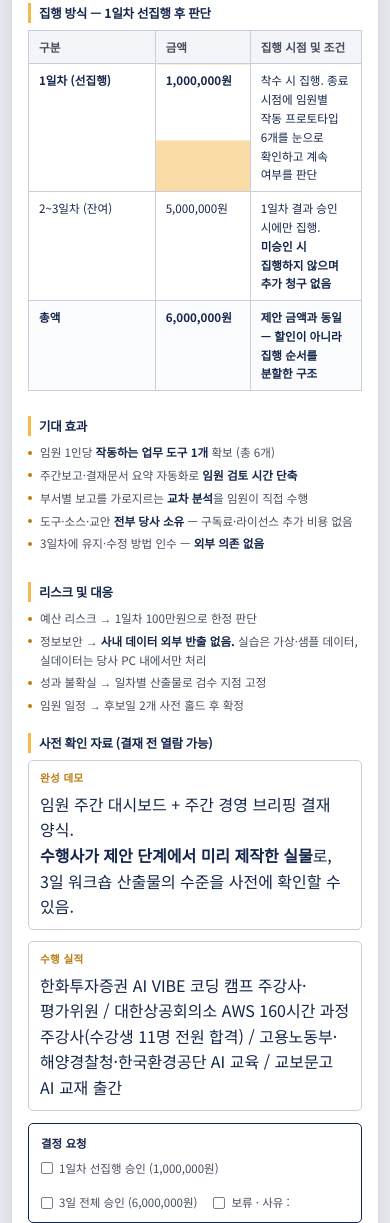
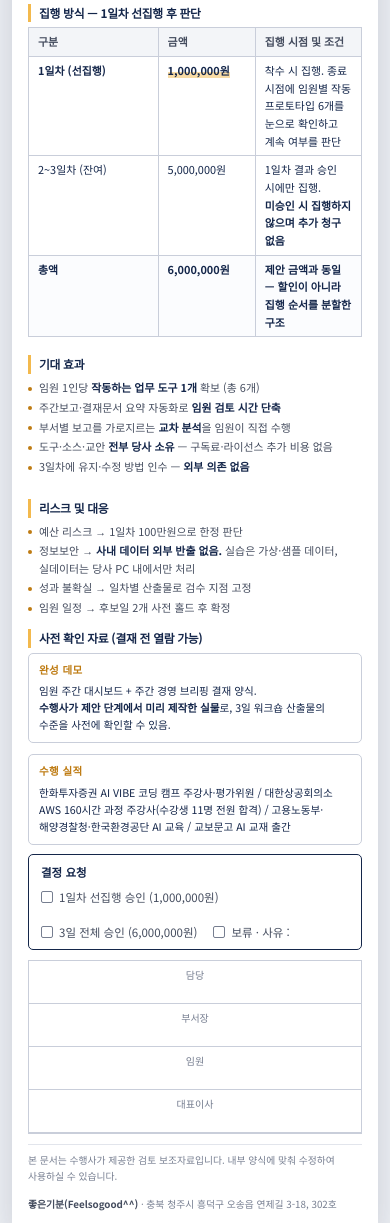
Before and after one commit to philgoose/nobiliaire, a plain HTML site: page approval/index.html in a window 390 px wide. Shown: the part 624-1847 px from the top of the page. Drawn offline with Linux system fonts and the light colour scheme.

Commit message:
품의서 A4 1장 확정 — 인쇄 레이아웃 교정 및 워드마크 추가
- @media (max-width:860px)를 screen 한정으로 변경: 인쇄 시 모바일 1단 레이아웃이 걸려 2장으로 넘어가던 문제 해결
- 폰트·여백 축소로 A4 1장 확정 (Playwright 렌더링으로 페이지 수 검증)
- 금액 하이라이트를 span으로 감싸 셀 전체가 칠해지던 현상 수정
- 네이비 워드마크 추가 (인쇄용)

Co-Authored-By: Claude Opus 5 <noreply@anthropic.com>
Claude-Session: https://claude.ai/code/session_01AvfdUqseNqYfh6VWiS55mh

```diff
--- a/approval/index.html
+++ b/approval/index.html
@@ -27,42 +27,42 @@ body{background:#EDEFF3;font-family:'Noto Sans KR',sans-serif;color:var(--ink);l
   box-shadow:0 6px 30px rgba(20,38,74,.16)}
 .ph{display:flex;align-items:flex-start;justify-content:space-between;gap:14px;
   border-bottom:2.5px solid var(--navy);padding-bottom:9px;margin-bottom:4px}
-.ph h1{font-size:19.5px;font-weight:700;letter-spacing:-.7px;line-height:1.35}
+.ph h1{font-size:18px;font-weight:700;letter-spacing:-.7px;line-height:1.35}
 .ph .meta{text-align:right;font-size:10.5px;color:var(--ink3);line-height:1.6;white-space:nowrap}
 .ph .meta b{display:block;color:var(--navy);font-size:11.5px}
 .sub{font-size:11px;color:var(--ink3);margin-bottom:13px}
 
-table{width:100%;border-collapse:collapse;margin-bottom:11px}
-th,td{border:1px solid var(--line);padding:7px 10px;font-size:11.6px;vertical-align:top;line-height:1.62}
+table{width:100%;border-collapse:collapse;margin-bottom:8px}
+th,td{border:1px solid var(--line);padding:5px 9px;font-size:10.9px;vertical-align:top;line-height:1.62}
 th{background:#F3F5F8;font-weight:700;width:76px;color:var(--ink2);text-align:left;white-space:nowrap}
 td b{color:var(--navy)}
 .hl{background:linear-gradient(transparent 60%,rgba(243,185,77,.5) 60%);font-weight:700}
 
-h2{font-size:12.5px;font-weight:700;margin:14px 0 7px;padding-left:8px;border-left:3px solid var(--gold);letter-spacing:-.3px}
+h2{font-size:11.8px;font-weight:700;margin:10px 0 5px;padding-left:8px;border-left:3px solid var(--gold);letter-spacing:-.3px}
 ul{list-style:none}
-li{font-size:11.6px;color:var(--ink2);padding-left:12px;position:relative;margin-bottom:4px;line-height:1.62}
+li{font-size:10.9px;color:var(--ink2);padding-left:11px;position:relative;margin-bottom:2.5px;line-height:1.58}
 li::before{content:"";position:absolute;left:0;top:7.5px;width:4px;height:4px;border-radius:50%;background:var(--gold2)}
 li b{color:var(--navy)}
 
 .cols{display:grid;grid-template-columns:1fr 1fr;gap:11px}
-.box{border:1px solid var(--line);border-radius:5px;padding:9px 11px}
+.box{border:1px solid var(--line);border-radius:5px;padding:8px 10px;font-size:10.6px;line-height:1.6}
 .box .bt{font-size:10.5px;font-weight:700;color:var(--gold2);letter-spacing:.4px;margin-bottom:5px}
 
-.money td{font-size:11.6px}
+.money td{font-size:10.9px}
 .money .tot{background:#FBFCFE;font-weight:700}
 .money .tot td{color:var(--navy)}
 
-.dec{margin-top:12px;border:1.5px solid var(--navy);border-radius:5px;padding:10px 12px}
+.dec{margin-top:9px;border:1.5px solid var(--navy);border-radius:5px;padding:8px 12px}
 .dec .dt{font-size:11.5px;font-weight:700;margin-bottom:7px}
 .dec .opts{display:flex;gap:16px;font-size:11.5px;flex-wrap:wrap}
 .dec .opts label{display:inline-flex;align-items:center;gap:6px;color:var(--ink2)}
 .chk{width:12px;height:12px;border:1.3px solid var(--ink3);display:inline-block;border-radius:2px}
 
-.sign{margin-top:14px;display:grid;grid-template-columns:repeat(4,1fr);gap:0;border:1px solid var(--line)}
-.sign div{padding:7px 8px 26px;font-size:10px;color:var(--ink3);text-align:center;border-right:1px solid var(--line)}
+.sign{margin-top:10px;display:grid;grid-template-columns:repeat(4,1fr);gap:0;border:1px solid var(--line)}
+.sign div{padding:6px 8px 20px;font-size:10px;color:var(--ink3);text-align:center;border-right:1px solid var(--line)}
 .sign div:last-child{border-right:0}
 
-.foot{margin-top:13px;padding-top:8px;border-top:1px solid #E2E5EC;font-size:9.8px;color:var(--ink3);line-height:1.65;
+.foot{margin-top:10px;padding-top:7px;border-top:1px solid #E2E5EC;font-size:9.8px;color:var(--ink3);line-height:1.65;
   display:flex;justify-content:space-between;gap:12px;flex-wrap:wrap}
 .foot b{color:var(--ink2)}
 
@@ -72,7 +72,7 @@ li b{color:var(--navy)}
   .page{width:auto;min-height:auto;margin:0;padding:0;box-shadow:none}
   @page{size:A4;margin:14mm 15mm}
 }
-@media (max-width:860px){
+@media screen and (max-width:860px){
   .page{width:auto;min-height:auto;margin:12px;padding:20px 16px}
   .cols,.sign{grid-template-columns:1fr}
   .sign div{border-right:0;border-bottom:1px solid var(--line)}
@@ -96,6 +96,7 @@ li b{color:var(--navy)}
 
   <div class="ph">
     <div>
+      <img src="../assets/nobiliaire-wordmark-navy.svg" alt="NOBILIAIRE" style="height:30px;width:auto;display:block;margin:0 0 7px -2px">
       <h1>임원 AI 활용 워크숍 도입 검토</h1>
       <div class="sub">임원 각자의 반복 업무 1건을 워크숍 중 자동화 도구로 제작 · 3일 집합</div>
     </div>
@@ -114,7 +115,7 @@ li b{color:var(--navy)}
   <h2>집행 방식 — 1일차 선집행 후 판단</h2>
   <table class="money">
     <tr><th style="width:120px">구분</th><th style="width:90px;background:#F3F5F8">금액</th><th style="background:#F3F5F8">집행 시점 및 조건</th></tr>
-    <tr><td><b>1일차 (선집행)</b></td><td class="hl">1,000,000원</td>
+    <tr><td><b>1일차 (선집행)</b></td><td><span class="hl">1,000,000원</span></td>
       <td>착수 시 집행. 종료 시점에 임원별 작동 프로토타입 6개를 눈으로 확인하고 계속 여부를 판단</td></tr>
     <tr><td>2~3일차 (잔여)</td><td>5,000,000원</td>
       <td>1일차 결과 승인 시에만 집행. <b>미승인 시 집행하지 않으며 추가 청구 없음</b></td></tr>
```
Also changed, not shown: assets/nobiliaire-wordmark-navy.svg (added).
